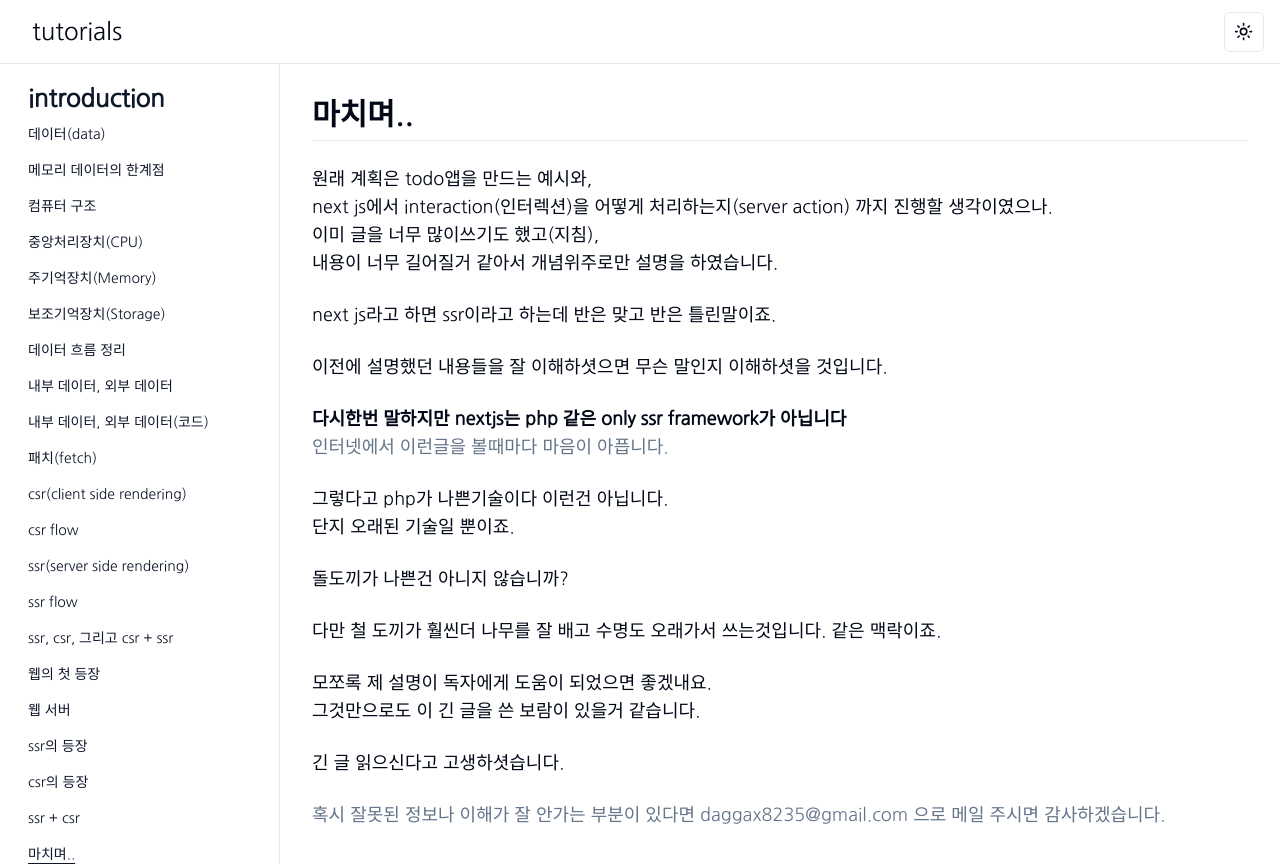
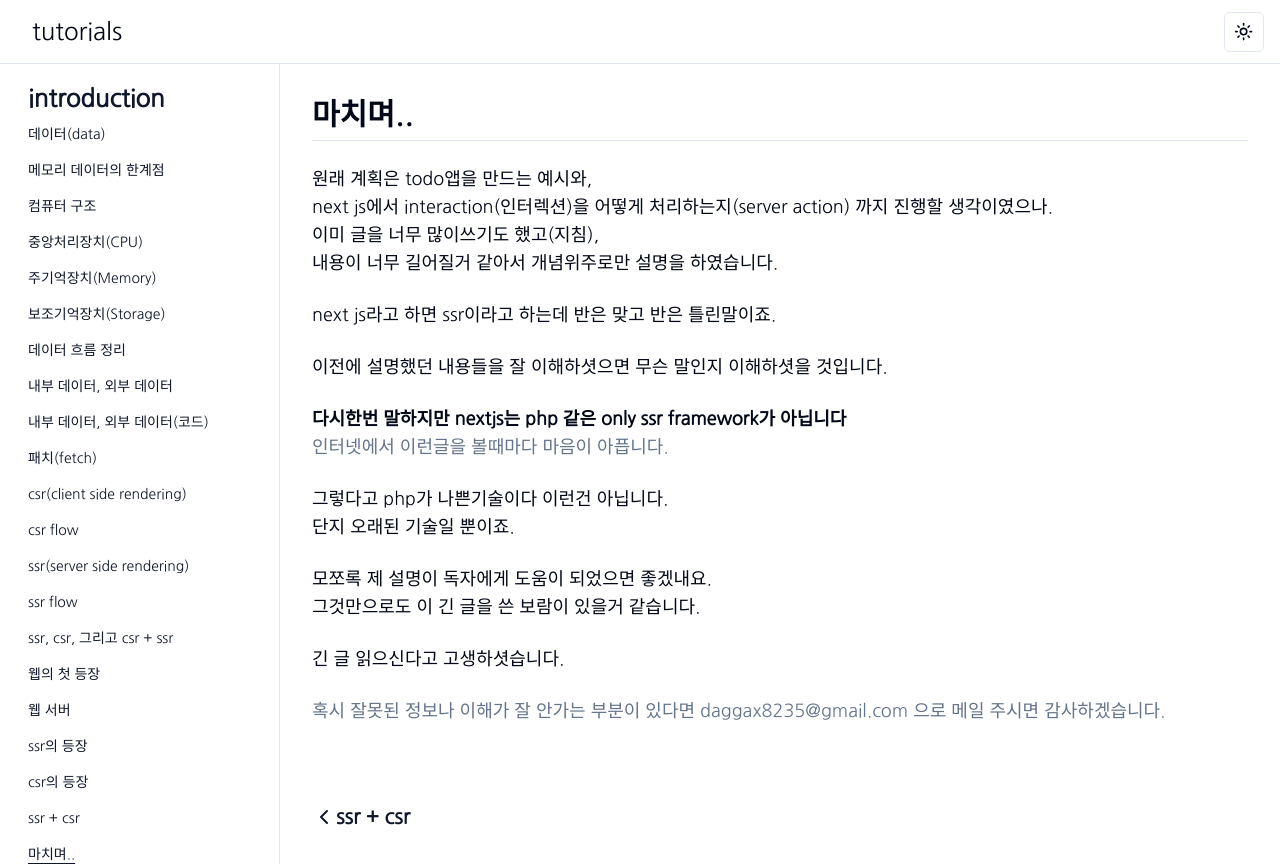
Before and after one commit to jinho0941/nextjs-tutorials, a Next.js app: page /docs/final in a window 1280 px wide. Shown: the top 866 px of the page. Built offline with nearby package versions, Linux system fonts and the light colour scheme.

Commit message:
워딩수정

```diff
--- a/app/(layout)/docs/final/page.tsx
+++ b/app/(layout)/docs/final/page.tsx
@@ -31,11 +31,6 @@ const Page = () => {
         그렇다고 php가 나쁜기술이다 이런건 아닙니다. <br />
         단지 오래된 기술일 뿐이죠.
       </p>
-      <p>돌도끼가 나쁜건 아니지 않습니까?</p>
-      <p>
-        다만 철 도끼가 훨씬더 나무를 잘 배고 수명도 오래가서 쓰는것입니다. 같은
-        맥락이죠.
-      </p>
       <p>
         모쪼록 제 설명이 독자에게 도움이 되었으면 좋겠내요.
         <br />
```
